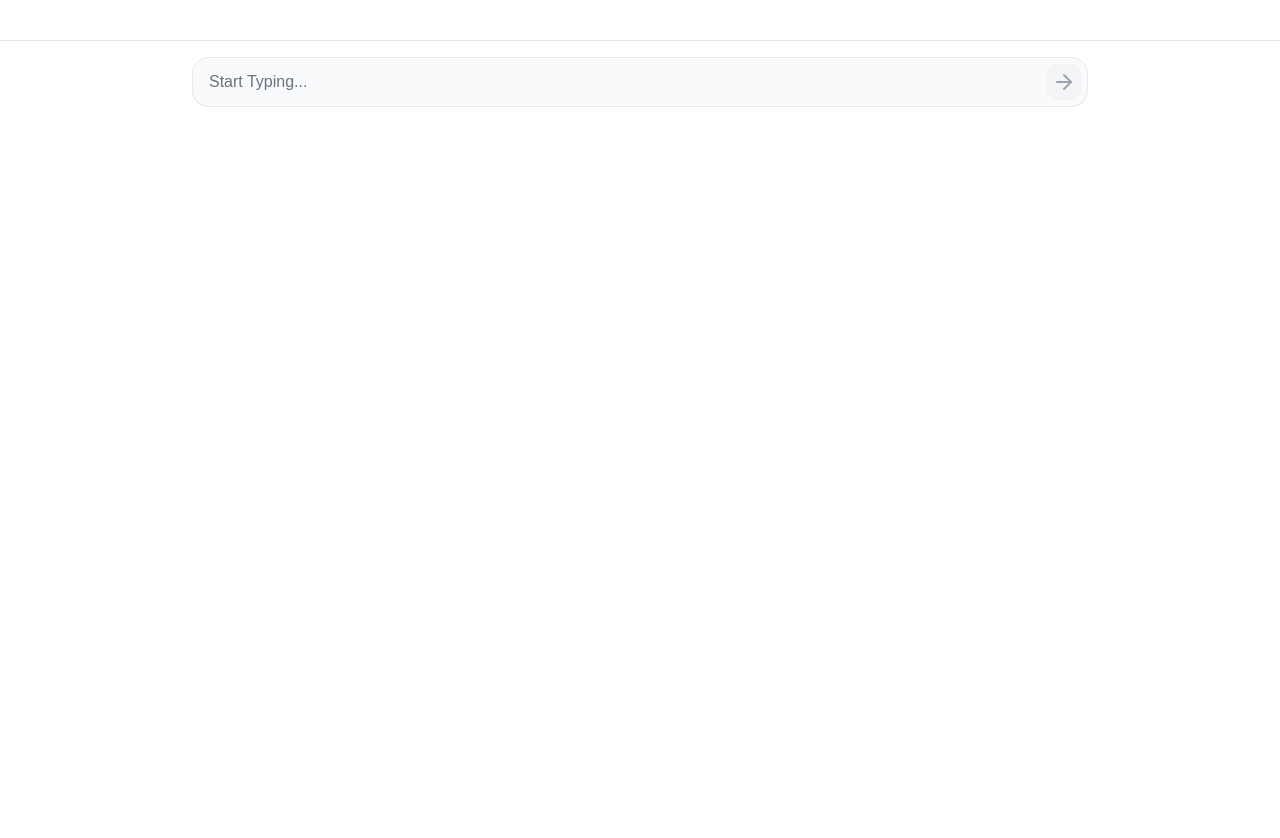
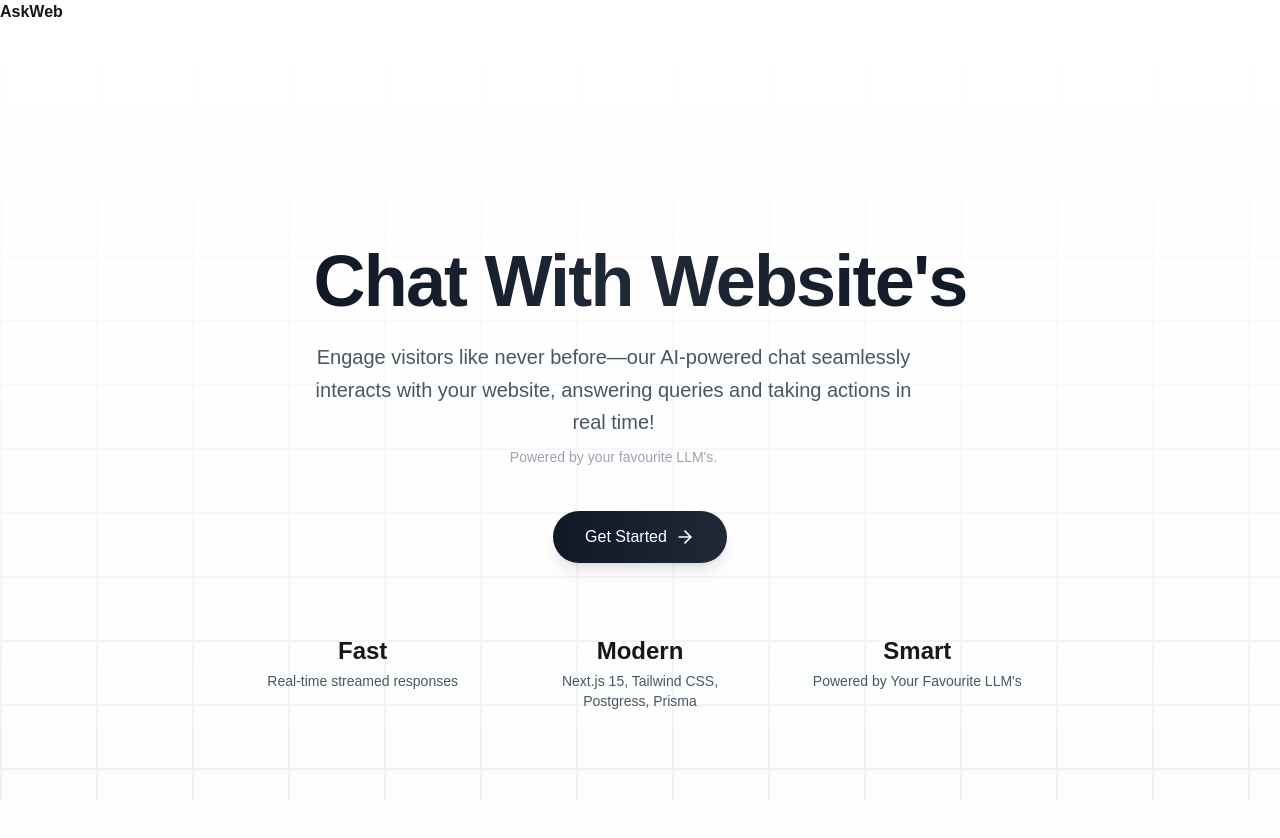
Before and after one commit to jainampatel22/AskWeb, a Next.js app: page / in a window 1280 px wide. Before the commit the page ends 800 px from the top, so only its background shows below. Built offline with nearby package versions, Linux system fonts and the light colour scheme.

Commit message:
added 2 new files and header

```diff
--- a/app/[...url]/page.tsx
+++ /dev/null
@@ -1,94 +0,0 @@
-"use client";
-
-import { ArrowRight } from "lucide-react";
-import axios from "axios";
-import { use, useEffect, useState } from "react";
-
-interface PageProps {
-  params: Promise<{ url: string | string[] | undefined }>;
-}
-
-export default function QuestionPage({ params }: PageProps) {
-  const [question, setQuestion] = useState(""); // Store input
-  const [response, setResponse] = useState(""); // Store API response
-  const [loading, setLoading] = useState(false);
-  const [messages, setMessages] = useState<string[]>([]);
-
-  // Convert params to a usable format
-  const resolvedParams = use(params);
-  const paramUrl = Array.isArray(resolvedParams.url)
-  ? resolvedParams.url.join(",")
-  : resolvedParams.url;
-
-
-
-  const handleSubmit = async (e: React.FormEvent) => {
-    e.preventDefault();
-    if (!paramUrl || !question.trim()) return;
-
-    setLoading(true);
-    setMessages((prev) => [...prev, `You: ${question}`]);
-    setQuestion("");
-    try {
-      const res = await axios.post("http://localhost:4000/api/ask", { url: paramUrl, question });
-      console.log("Response:", res.data.answer);
-
-      const newResponse = res.data.answer || "No response received";
-
-      setMessages((prev) => [...prev, newResponse]);
-
-    } catch (error) {
-      console.error("Error:", error);
-      setResponse("Error sending request");
-    } finally {
-      setLoading(false);
-    }
-  };
-
-  return (
-    <>
-      <div className="flex flex-col items-center">
-        {messages.length > 0 && (
-          <div className="w-full max-w-4xl p-4">
-           {messages.length > 0 && (
-  <div className="w-full max-w-4xl p-4">
-    {messages.map((msg, index) => (
-      <p key={index} className={`p-2 my-2 rounded-md ${msg.startsWith("You:") ? "bg-blue-500 text-white" : "bg-gray-100"}`}>
-        {msg}
-      </p>
-    ))}
-  </div>
-)}
-
-          </div>
-        )}
-
-        <footer className="border-t bg-white p-4 mt-10 w-full">
-          <form onSubmit={handleSubmit} className="max-w-4xl mx-auto relative">
-            <div className="relative flex items-center">
-              <input
-                type="text"
-                value={question}
-                onChange={(e) => setQuestion(e.target.value)}
-                placeholder="Start Typing..."
-                className="flex-1 py-3 px-4 rounded-2xl border border-gray-200 focus:outline-none focus:ring-2 focus:ring-blue-500 focus:border-transparent pr-12 bg-gray-50 placeholder:text-gray-500"
-                disabled={loading}
-              />
-              <button
-                type="submit"
-                disabled={loading || !question.trim()}
-                className={`absolute right-1.5 rounded-xl h-9 w-9 p-0 flex items-center justify-center transition-all ${
-                  question.trim()
-                    ? "bg-blue-600 hover:bg-blue-700 text-white shadow-sm"
-                    : "bg-gray-100 text-gray-400"
-                }`}
-              >
-                <ArrowRight />
-              </button>
-            </div>
-          </form>
-        </footer>
-      </div>
-    </>
-  );
-}
--- /dev/null
+++ b/app/getStarted/[...url]/page.tsx
@@ -0,0 +1,118 @@
+"use client";
+
+import { ArrowRight } from "lucide-react";
+import axios from "axios";
+import { use, useEffect, useState, useRef } from "react";
+import Header from "@/component/Header";
+
+interface PageProps {
+  params: Promise<{ url: string | string[] | undefined }>;
+}
+
+export default function QuestionPage({ params }: PageProps) {
+  const [question, setQuestion] = useState(""); // Store input
+  const [loading, setLoading] = useState(false);
+  const [messages, setMessages] = useState<string[]>([]);
+  const messagesEndRef = useRef<HTMLDivElement | null>(null);
+
+  // Convert params to a usable format
+  const resolvedParams = use(params);
+  const paramUrl = Array.isArray(resolvedParams.url)
+    ? resolvedParams.url.join(",")
+    : resolvedParams.url;
+
+  const handleSubmit = async (e: React.FormEvent) => {
+    e.preventDefault();
+    if (!paramUrl || !question.trim()) return;
+
+    setLoading(true);
+    setMessages((prev) => [...prev, `You: ${question}`]);
+    setQuestion("");
+
+    try {
+      const res = await axios.post("http://localhost:4000/api/ask", {
+        url: paramUrl,
+        question,
+      });
+
+      const newResponse = res.data.answer || "No response received";
+      setMessages((prev) => [...prev, newResponse]);
+    } catch (error) {
+      console.error("Error:", error);
+    } finally {
+      setLoading(false);
+    }
+  };
+
+  useEffect(() => {
+    messagesEndRef.current?.scrollIntoView({ behavior: "smooth" });
+  }, [messages]);
+
+  return (
+    <>
+      <div className="flex flex-col h-screen">
+        <Header />
+
+        {/* Chat Container */}
+        <div className="flex-1 flex flex-col items-center justify-center">
+          <div className="w-full max-w-3xl mt-4 p-1  space-y-2 overflow-y-auto h-[80vh] custom-scrollbar">
+            {messages.map((msg, index) => (
+              <p
+                key={index}
+                className={`p-3 rounded-lg text-lg ${
+                  msg.startsWith("You:")
+                    ? "bg-blue-500 text-white self-end"
+                    : "bg-gray-200"
+                }`}
+              >
+                {msg}
+              </p>
+            ))}
+            <div ref={messagesEndRef} />
+          </div>
+        </div>
+
+        {/* Input Section */}
+        <footer className="border-t bg-white  bottom-0 p-4 w-full">
+          <form
+            onSubmit={handleSubmit}
+            className="max-w-3xl mx-auto relative"
+          >
+            <div className="relative flex items-center">
+              <input
+                type="text"
+                value={question}
+                onChange={(e) => setQuestion(e.target.value)}
+                placeholder="Start Typing..."
+                className="flex-1 py-3 px-4 rounded-2xl border border-gray-300 focus:outline-none focus:ring-2 focus:ring-gray-500 focus:border-transparent pr-12 bg-gray-50 placeholder:text-gray-500"
+                disabled={loading}
+              />
+              <button
+                type="submit"
+                disabled={loading || !question.trim()}
+                className={`absolute right-1.5 rounded-xl h-9 w-9 p-0 flex items-center justify-center transition-all ${
+                  question.trim()
+                    ? "bg-gray-400 hover:bg-gray-700 text-white shadow-sm"
+                    : "bg-gray-100 text-gray-400"
+                }`}
+              >
+                <ArrowRight />
+              </button>
+            </div>
+          </form>
+        </footer>
+      </div>
+
+      {/* Hide scrollbar globally */}
+      <style jsx>{`
+        .custom-scrollbar::-webkit-scrollbar {
+          display: none;
+        }
+        .custom-scrollbar {
+          -ms-overflow-style: none;
+          scrollbar-width: none;
+        }
+      `}</style>
+    </>
+  );
+}
--- /dev/null
+++ b/app/getStarted/page.tsx
@@ -0,0 +1,3 @@
+export default function getStarted() {
+    return <div>Get Started</div>;
+  }
--- a/app/page.tsx
+++ b/app/page.tsx
@@ -1,4 +1,5 @@
 
+import Header from "@/component/Header";
 import { ArrowRight } from "lucide-react";
 import Image from "next/image";
 import Link from "next/link";
@@ -7,7 +8,11 @@ import { title } from "process";
 
     export default function LandingPage() {
       return (
+       <div>
+      <Header/>
+
         <main className="min-h-screen bg-gradient-to-b from-white to-gray-50/50 flex items-center justify-center pt-28">
+
         <div className="absolute inset-0 -z-10 h-full w-full bg-white bg-[linear-gradient(to_right,#e5e5e5_2px,transparent_1px),linear-gradient(to_bottom,#e5e5e5_2px,transparent_1px)] bg-[size:6rem_4rem]" />
 
         <section className="w-full px-4 py-8 mx-auto max-w-7xl sm:px-6 lg:px-8 flex flex-col items-center space-y-10 text-center">
@@ -26,7 +31,7 @@ import { title } from "process";
           </header>
 
 
-          <Link href='/dashboard'>
+          <Link href='/getStarted'>
           <button className="group relative inline-flex items-center justify-center px-8 py-3.5 text-base font-medium text-white bg-gradient-to-r from-gray-900 to-gray-800 rounded-full hover:from-gray-800 hover:to-gray-700 transition-all duration-200 shadow-lg hover:shadow-xl hover:-translate-y-0.5">
           Get Started
           <ArrowRight className="ml-2 h-5 w-5 transition-transform group-hover:translate-x-0.5" />
@@ -59,5 +64,6 @@ import { title } from "process";
           </div>
         </section>
       </main>
+      </div>
        );
     }
--- /dev/null
+++ b/component/Header.tsx
@@ -0,0 +1,7 @@
+export default function Header(){
+    return (
+        <div className="w-full h-20 flex border-b z-50 bg-white ">
+<h1 className="p-6 ml-6 text-3xl   font-bold">AskWeb</h1>
+<button className="ml-[78%] bg-black text-white rounded-2xl w-28 mt-4 h-12 hover:bg-white hover:text-black hover:border border-black">New Chat</button>
+  </div>
+    )}
```
